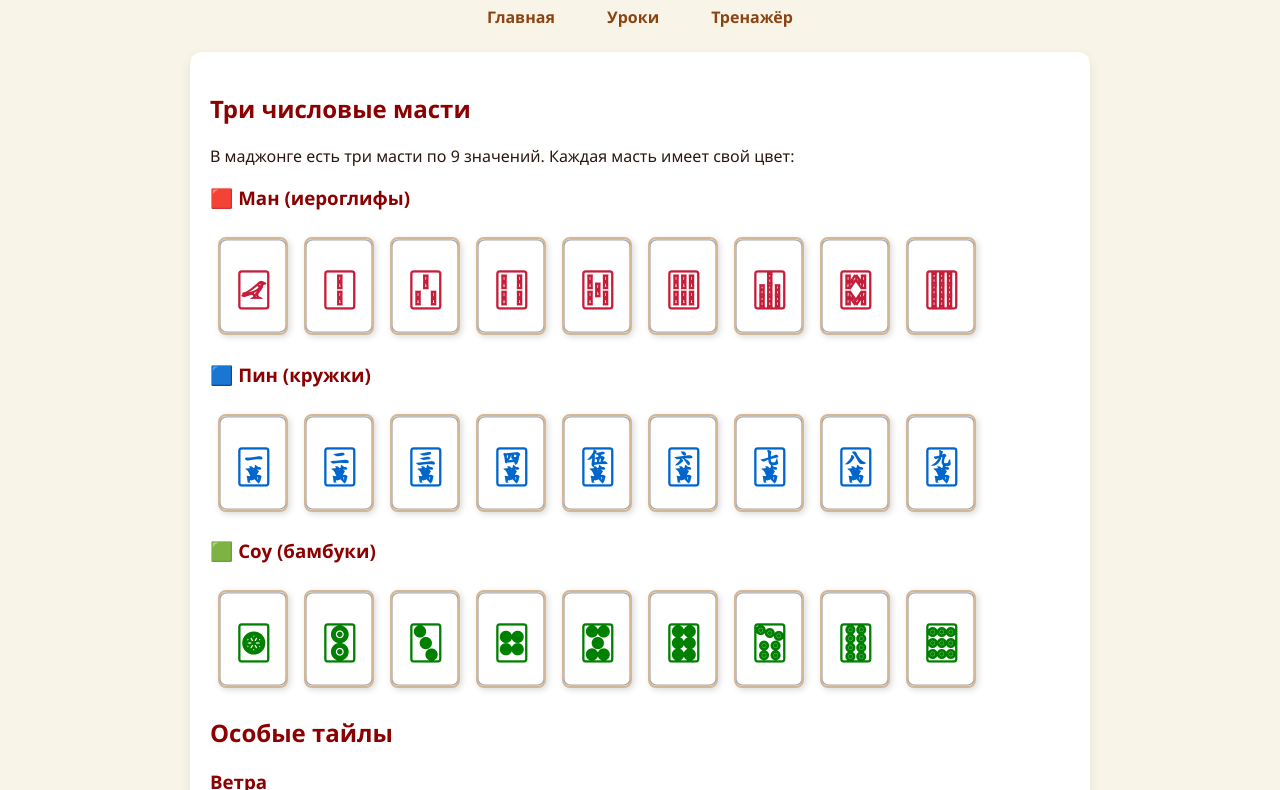
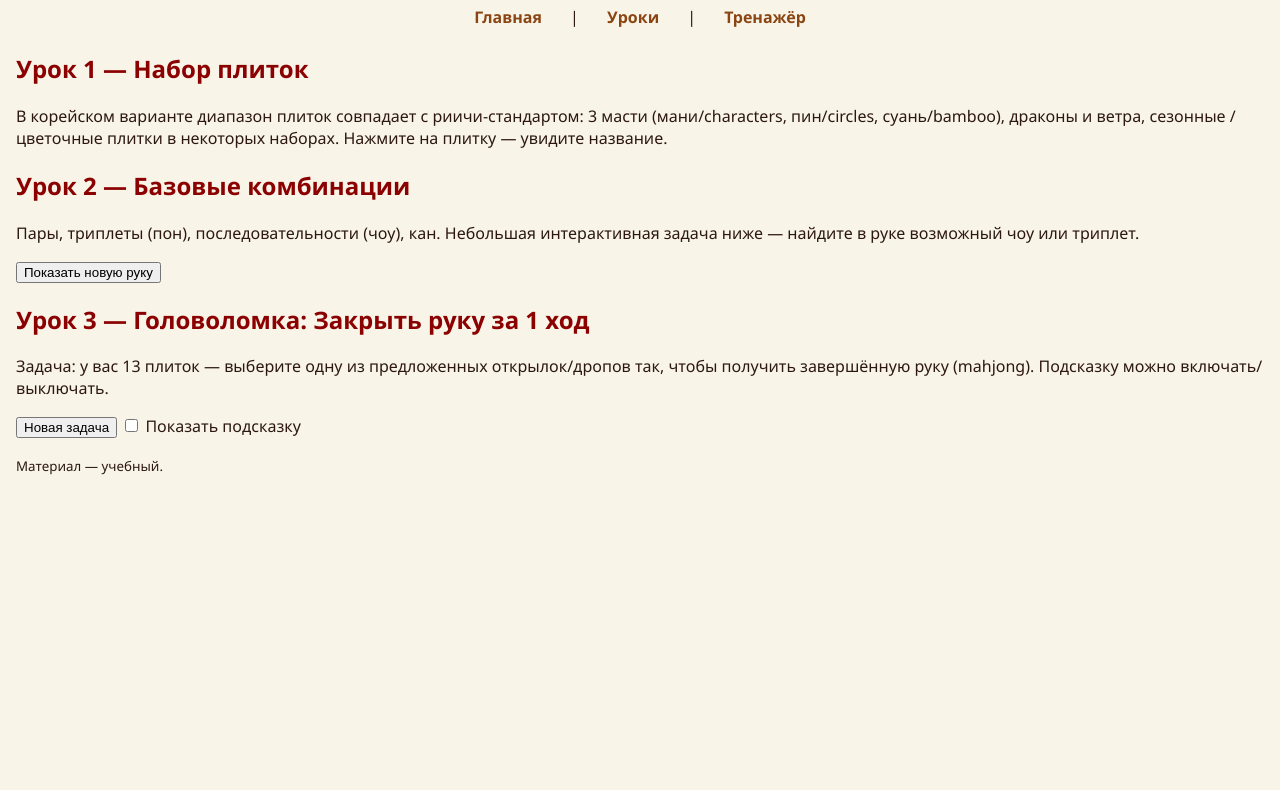
Before and after one commit to sakhbanana/mahjong-learn, a plain HTML site: page lessons.html in a window 1280 px wide. Shown: the part 96-886 px from the top of the page. After the commit the page ends 800 px from the top, so only its background shows below. Drawn offline with Linux system fonts and the light colour scheme.

Commit message:
Update lessons.html

```diff
--- a/lessons.html
+++ b/lessons.html
@@ -1,92 +1,52 @@
-<!DOCTYPE html>
+<!doctype html>
 <html lang="ru">
 <head>
-  <meta charset="UTF-8" />
-  <meta name="viewport" content="width=device-width, initial-scale=1.0"/>
-  <title>Урок 1 — Тайлы маджонга</title>
+  <meta charset="utf-8" />
+  <meta name="viewport" content="width=device-width,initial-scale=1" />
+  <title>Уроки — Mahjong Learn</title>
   <link rel="stylesheet" href="style.css">
-  <style>
-    .lesson-tile {
-      width: 70px;
-      height: 98px;
-      margin: 8px;
-      cursor: pointer;
-    }
-    .highlight {
-      animation: highlight 1.5s ease-in-out;
-    }
-    @keyframes highlight {
-      0%, 100% { transform: scale(1); }
-      50% { transform: scale(1.15); box-shadow: 0 0 0 4px rgba(255,102,0,0.6); }
-    }
-  </style>
 </head>
 <body>
-  <header>
-    <h1>Урок 1: Тайлы маджонга 🀄</h1>
+  <header class="site-header">
+    <h1>Уроки — Корейский маджонг</h1>
     <nav>
-      <a href="index.html">Главная</a>
-      <a href="lessons.html">Уроки</a>
+      <a href="index.html">Главная</a> |
+      <a href="lessons.html">Уроки</a> |
       <a href="trainer.html">Тренажёр</a>
     </nav>
   </header>
 
-  <main class="section">
-    <h2>Три числовые масти</h2>
-    <p>В маджонге есть три масти по 9 значений. Каждая масть имеет свой цвет:</p>
+  <main class="container">
+    <section class="lesson" id="lesson-tiles">
+      <h2>Урок 1 — Набор плиток</h2>
+      <p>В корейском варианте диапазон плиток совпадает с риичи-стандартом: 3 масти (мани/characters, пин/circles, суань/bamboo), драконы и ветра, сезонные / цветочные плитки в некоторых наборах. Нажмите на плитку — увидите название.</p>
+      <div id="lesson-tiles-grid" class="tile-grid"></div>
+    </section>
 
-    <h3>🟥 Ман (иероглифы)</h3>
-    <div class="all-tiles" id="man-tiles"></div>
+    <section class="lesson" id="lesson-basics">
+      <h2>Урок 2 — Базовые комбинации</h2>
+      <p>Пары, триплеты (пон), последовательности (чоу), кан. Небольшая интерактивная задача ниже — найдите в руке возможный чоу или триплет.</p>
+      <div id="hand-area" class="hand-area"></div>
+      <p><button id="shuffle-hand" class="btn">Показать новую руку</button> <span id="hand-hint" class="hint"></span></p>
+    </section>
 
-    <h3>🟦 Пин (кружки)</h3>
-    <div class="all-tiles" id="pin-tiles"></div>
+    <section class="lesson" id="lesson-puzzle">
+      <h2>Урок 3 — Головоломка: Закрыть руку за 1 ход</h2>
+      <p>Задача: у вас 13 плиток — выберите одну из предложенных открылок/дропов так, чтобы получить завершённую руку (mahjong). Подсказку можно включать/выключать.</p>
+      <div id="puzzle-area"></div>
+      <p><button id="reset-puzzle" class="btn">Новая задача</button> <label><input id="show-solution" type="checkbox"> Показать подсказку</label></p>
+    </section>
+  </main>
 
-    <h3>🟩 Соу (бамбуки)</h3>
-    <div class="all-tiles" id="sou-tiles"></div>
-
-    <h2>Особые тайлы</h2>
-    <h3>Ветра</h3>
-    <div class="all-tiles" id="wind-tiles"></div>
-
-    <h3>Драконы</h3>
-    <div class="all-tiles" id="dragon-tiles"></div>
-
-    <p style="margin-top: 20px;"><em>Нажми на любой тайл, чтобы услышать его название!</em></p>
-  </main>
+  <footer class="site-footer">
+    <small>Материал — учебный.</small>
+  </footer>
 
   <script src="main.js"></script>
   <script>
-    const suits = {
-      man: ['🀐','🀑','🀒','🀓','🀔','🀕','🀖','🀗','🀘'],
-      pin: ['🀇','🀈','🀉','🀊','🀋','🀌','🀍','🀎','🀏'],
-      sou: ['🀙','🀚','🀛','🀜','🀝','🀞','🀟','🀠','🀡'],
-      wind: ['🀀','🀁','🀂','🀃'],
-      dragon: ['🀅','🀆','🀄']
-    };
-
-    function renderTiles(chars, containerId) {
-      const container = document.getElementById(containerId);
-      chars.forEach(char => {
-        const tile = document.createElement('div');
-        tile.className = 'tile lesson-tile';
-        tile.innerHTML = createTileSVG(char);
-        tile.dataset.char = char;
-        tile.addEventListener('click', () => {
-          tile.classList.add('highlight');
-          setTimeout(() => tile.classList.remove('highlight'), 1600);
-          const name = tileNames[char] || 'Тайл';
-          alert(`Это — ${name}`);
-          playSound('click');
-        });
-        container.appendChild(tile);
-      });
-    }
-
-    renderTiles(suits.man, 'man-tiles');
-    renderTiles(suits.pin, 'pin-tiles');
-    renderTiles(suits.sou, 'sou-tiles');
-    renderTiles(suits.wind, 'wind-tiles');
-    renderTiles(suits.dragon, 'dragon-tiles');
+    initLessonTiles();
+    initHandTrainer();
+    initPuzzle();
   </script>
 </body>
 </html>
```
